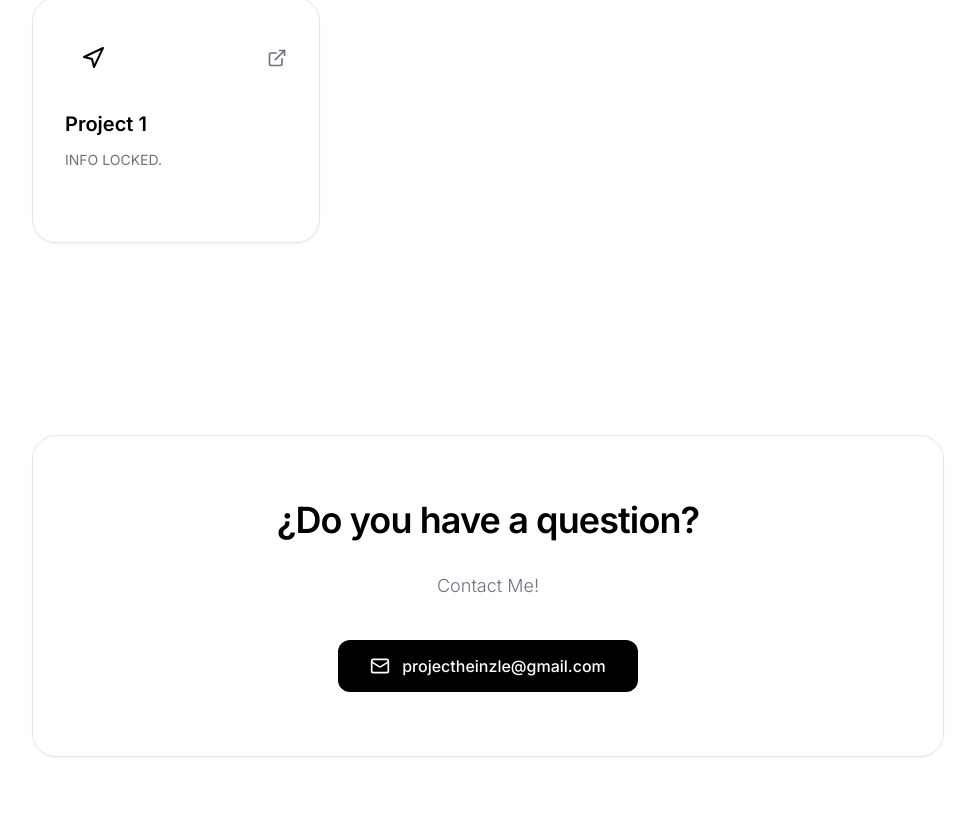
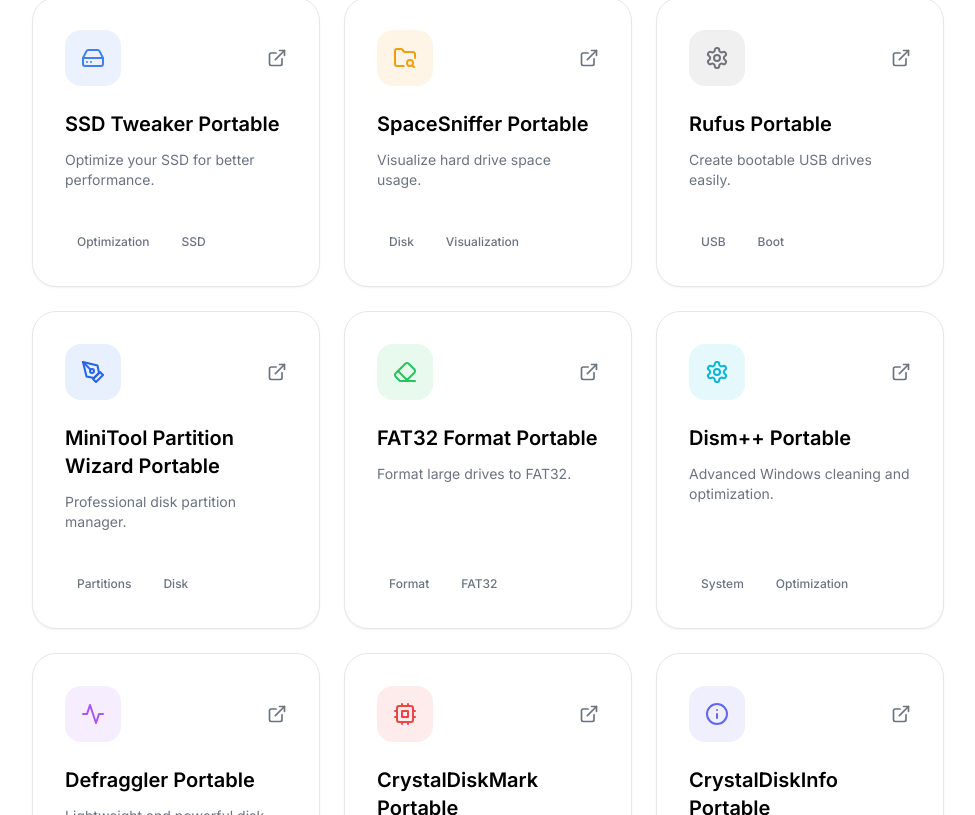
Before and after one commit to crisutf/heinzle, a React (Vite) app: page / in a window 1280 px wide. Shown: the part 1765-2580 px from the top of the page, without its empty margins (152-1127 px from the left). Built offline with nearby package versions, Linux system fonts and the light colour scheme.

Commit message:
Add files via upload

```diff
--- a/src/components/ProjectList.jsx
+++ b/src/components/ProjectList.jsx
@@ -1,18 +1,115 @@
 import React, { useState, useEffect } from 'react';
 import { motion, AnimatePresence } from 'framer-motion';
-import { Github, Navigation, ExternalLink, X, AlertTriangle } from 'lucide-react';
+import { Github, Navigation, ExternalLink, X, AlertTriangle, Download, HardDrive, Cpu, Settings, FolderSearch, PenTool, Eraser, Activity, Info } from 'lucide-react';
 
 const projects = [
     {
         id: 1,
-        name: 'Project 1',
-        description: 'INFO LOCKED.',
-        longDescription: 'INFO NOT AVAILABLE.',
-        url: '#',
-        tags: [],
-        icon: <Navigation size={24} />,
-        color: 'text-[var(--color-text)]',
-        bg: 'bg-[var(--color-border)]/30'
+        name: 'SSD Tweaker Portable',
+        description: 'Optimize your SSD for better performance.',
+        longDescription: 'SSD Tweaker is a tool designed to optimize and adjust your solid-state drive (SSD) settings in Windows, helping to extend its lifespan and improve system performance.',
+        url: 'https://github.com/projectheinzle/SSDTweakerPortable',
+        downloadUrl: 'https://github.com/projectheinzle/SSDTweakerPortable/archive/refs/heads/main.zip',
+        tags: ['Optimization', 'SSD', 'Portable'],
+        icon: <HardDrive size={24} />,
+        color: 'text-blue-500',
+        bg: 'bg-blue-500/10'
+    },
+    {
+        id: 2,
+        name: 'SpaceSniffer Portable',
+        description: 'Visualize hard drive space usage.',
+        longDescription: 'SpaceSniffer is a disk space visualization tool that allows you to understand how files and folders are structured on your drives using a treemap.',
+        url: 'https://github.com/projectheinzle/SpacesnifferPortable',
+        downloadUrl: 'https://github.com/projectheinzle/SpacesnifferPortable/archive/refs/heads/main.zip',
+        tags: ['Disk', 'Visualization', 'Portable'],
+        icon: <FolderSearch size={24} />,
+        color: 'text-amber-500',
+        bg: 'bg-amber-500/10'
+    },
+    {
+        id: 3,
+        name: 'Rufus Portable',
+        description: 'Create bootable USB drives easily.',
+        longDescription: 'Rufus is a utility that helps format and create bootable USB flash drives, such as USB keys/pendrives, memory sticks, etc.',
+        url: 'https://github.com/projectheinzle/RufusPortable',
+        downloadUrl: 'https://github.com/projectheinzle/RufusPortable/archive/refs/heads/main.zip',
+        tags: ['USB', 'Boot', 'Portable'],
+        icon: <Settings size={24} />,
+        color: 'text-zinc-500',
+        bg: 'bg-zinc-500/10'
+    },
+    {
+        id: 4,
+        name: 'MiniTool Partition Wizard Portable',
+        description: 'Professional disk partition manager.',
+        longDescription: 'One of the best tools for managing hard drive partitions, allowing you to resize, clone, and recover partitions safely.',
+        url: 'https://github.com/projectheinzle/MiniToolPartitionWizardPortable',
+        downloadUrl: 'https://github.com/projectheinzle/MiniToolPartitionWizardPortable/archive/refs/heads/main.zip',
+        tags: ['Partitions', 'Disk', 'Portable'],
+        icon: <PenTool size={24} />,
+        color: 'text-blue-600',
+        bg: 'bg-blue-600/10'
+    },
+    {
+        id: 5,
+        name: 'FAT32 Format Portable',
+        description: 'Format large drives to FAT32.',
+        longDescription: 'A simple and effective tool to format disk drives larger than 32GB to the FAT32 file system, something Windows does not allow natively.',
+        url: 'https://github.com/projectheinzle/FAT32FormatPortable',
+        downloadUrl: 'https://github.com/projectheinzle/FAT32FormatPortable/archive/refs/heads/main.zip',
+        tags: ['Format', 'FAT32', 'Portable'],
+        icon: <Eraser size={24} />,
+        color: 'text-green-500',
+        bg: 'bg-green-500/10'
+    },
+    {
+        id: 6,
+        name: 'Dism++ Portable',
+        description: 'Advanced Windows cleaning and optimization.',
+        longDescription: 'Dism++ is a graphical interface for DISM that allows you to perform deep system cleanups, manage drivers, and optimize Windows easily.',
+        url: 'https://github.com/projectheinzle/Dism-Portable',
+        downloadUrl: 'https://github.com/projectheinzle/Dism-Portable/archive/refs/heads/main.zip',
+        tags: ['System', 'Optimization', 'Portable'],
+        icon: <Settings size={24} />,
+        color: 'text-cyan-500',
+        bg: 'bg-cyan-500/10'
+    },
+    {
+        id: 7,
+        name: 'Defraggler Portable',
+        description: 'Lightweight and powerful disk defragmenter.',
+        longDescription: 'Defraggler allows you to defragment entire hard drives or individual files, improving data access times.',
+        url: 'https://github.com/projectheinzle/DefragglerPortable',
+        downloadUrl: 'https://github.com/projectheinzle/DefragglerPortable/archive/refs/heads/main.zip',
+        tags: ['Disk', 'Defrag', 'Portable'],
+        icon: <Activity size={24} />,
+        color: 'text-purple-500',
+        bg: 'bg-purple-500/10'
+    },
+    {
+        id: 8,
+        name: 'CrystalDiskMark Portable',
+        description: 'Performance benchmark for your disks.',
+        longDescription: 'CrystalDiskMark is a benchmark utility that measures sequential and random read/write speeds for your storage drives.',
+        url: 'https://github.com/projectheinzle/CrystalDiskMarkPortable',
+        downloadUrl: 'https://github.com/projectheinzle/CrystalDiskMarkPortable/archive/refs/heads/main.zip',
+        tags: ['Benchmark', 'Performance', 'Portable'],
+        icon: <Cpu size={24} />,
+        color: 'text-red-500',
+        bg: 'bg-red-500/10'
+    },
+    {
+        id: 9,
+        name: 'CrystalDiskInfo Portable',
+        description: 'Monitor your hard drive health.',
+        longDescription: 'Essential tool for monitoring the health status and temperature of your HDD/SSD drives, detecting potential failures before they happen.',
+        url: 'https://github.com/projectheinzle/CrystalDiskInfoPortable',
+        downloadUrl: 'https://github.com/projectheinzle/CrystalDiskInfoPortable/archive/refs/heads/main.zip',
+        tags: ['Health', 'Monitoring', 'Portable'],
+        icon: <Info size={24} />,
+        color: 'text-indigo-500',
+        bg: 'bg-indigo-500/10'
     }
 ];
 
@@ -155,6 +252,15 @@
                                                 <Github size={20} />
                                                 Repository
                                             </a>
+                                            {selectedProject.downloadUrl && (
+                                                <a
+                                                    href={selectedProject.downloadUrl}
+                                                    className={`flex-1 flex items-center justify-center gap-3 px-6 py-3 ${selectedProject.modalBg ? 'bg-white/10 text-white border border-white/20' : 'bg-[var(--color-card)] text-[var(--color-text)] border border-[var(--color-border)]'} rounded-xl font-medium hover:opacity-90 transition-colors`}
+                                                >
+                                                    <Download size={20} />
+                                                    Download
+                                                </a>
+                                            )}
                                             {selectedProject.demoUrl && (
                                                 <a
                                                     href={selectedProject.demoUrl}
--- a/src/components/Socials.jsx
+++ b/src/components/Socials.jsx
@@ -1,10 +1,9 @@
 import React from 'react';
 import { motion } from 'framer-motion';
-import { Github, Instagram } from 'lucide-react';
+import { Github } from 'lucide-react';
 
 const socialLinks = [
     { id: 1, name: 'GitHub', icon: <Github size={22} />, url: 'https://github.com/ProjectHeinzle', color: 'hover:text-[var(--color-text)]' },
-    { id: 2, name: 'Instagram', icon: <Instagram size={22} />, url: '#', color: 'hover:text-pink-500' },
 ];
 
 const Socials = () => {
```
